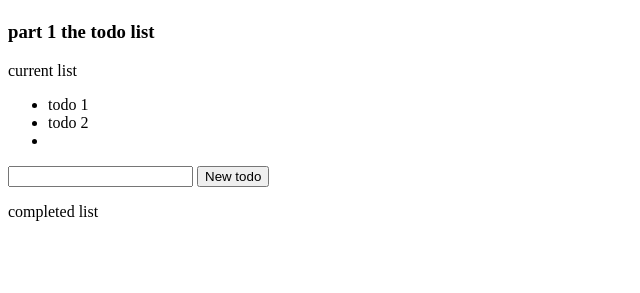
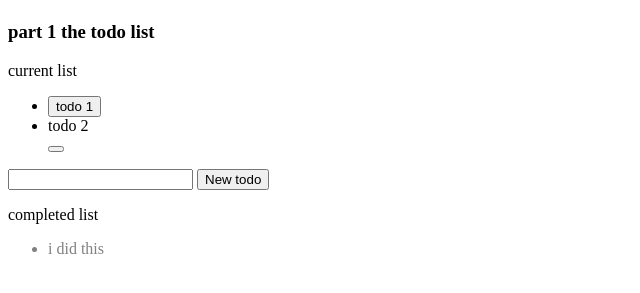
Before and after one commit to jiyooniboon/theproject, a plain HTML site: page index.html in a window 1280 px wide. Both pictures are taken after a click on the button "New todo". Shown: the part 59-352 px from the top of the page, without its empty margins (0-640 px from the left). Drawn offline with Linux system fonts and the light colour scheme.

Commit message:
checking todos is a roadblock

```diff
--- a/index.html
+++ b/index.html
@@ -3,36 +3,53 @@
 
 <head>
     <title>great job</title>
+    <script src="script.js" defer></script>
+    <link rel="stylesheet" href="style.css" />
 
 </head>
 
 <body>
+    <header>
         <h1>the project 2025</h1>
+    </header>
+
+    <nav>
+
+    </nav>
+
+    <main>
 
         <h3>part 1 the todo list</h3>
 
+        <section class="curList">
             <p>current list</p>
 
-    <ul id="curList">
-        <li>todo 1</li>
+            <ul id ="curList">
+                <li><button>todo 1</button></li>
                 <li>todo 2</li>
             </ul>
+        </section>
 
 
-    <input type="text" id="name"/>
-    <button>New todo</button>
 
+        <input type="text" id="name" />
+        <button id="addNewTodo">New todo</button>
+
+        <section class="compList">
             <p>completed list</p>
 
             <ul id="compList">
+                <li>i did this</li>
+            </ul>
+        </section>
 
-    </ul>
+
+    </main>
 
 
 
 
 </body>
 
-<script src="script.js"></script>
 
 </html>
--- a/script.js
+++ b/script.js
@@ -1,19 +1,24 @@
 
 console.log("start");
 
-const todoButton = document.querySelector("button");
+const todoButton = document.getElementById("addNewTodo");
 const todoName = document.getElementById("name");
 const list = document.getElementById("curList");
+
+const buttons = document.querySelector("button");
+buttons.addEventListener("click", checkTodo);
 
 todoButton.addEventListener("click", btnPressAdd);
 
 function btnPressAdd() {
-    // open modal or dialogue? with form
-    // on submit form make new todo item
-    console.log(todoName.value);
-    const addTodo = document.createElement("li");
-    addTodo.textContent = todoName.value;
-    list.appendChild(addTodo);
-    console.log(addTodo);
+    const checkBtn = document.createElement("button");
+    checkBtn.textContent = todoName.value;
+    list.appendChild(checkBtn);
+
     todoName.value = "";
 }
+
+function checkTodo() {
+    console.log(buttons);
+
+}
--- /dev/null
+++ b/style.css
@@ -0,0 +1,3 @@
+.compList li {
+    color:gray;
+}
```
Lines whose indentation alone changed are shown as unchanged.
